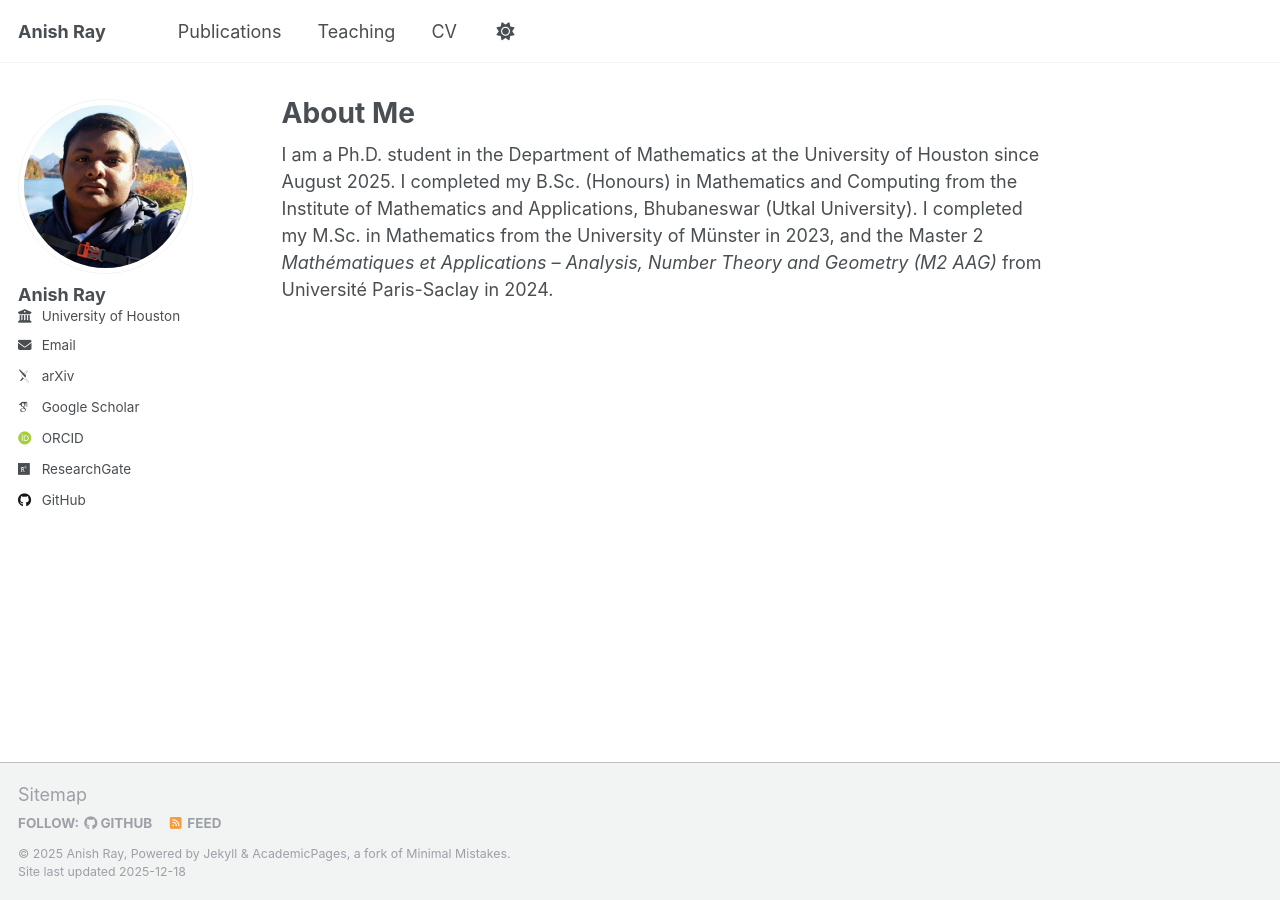
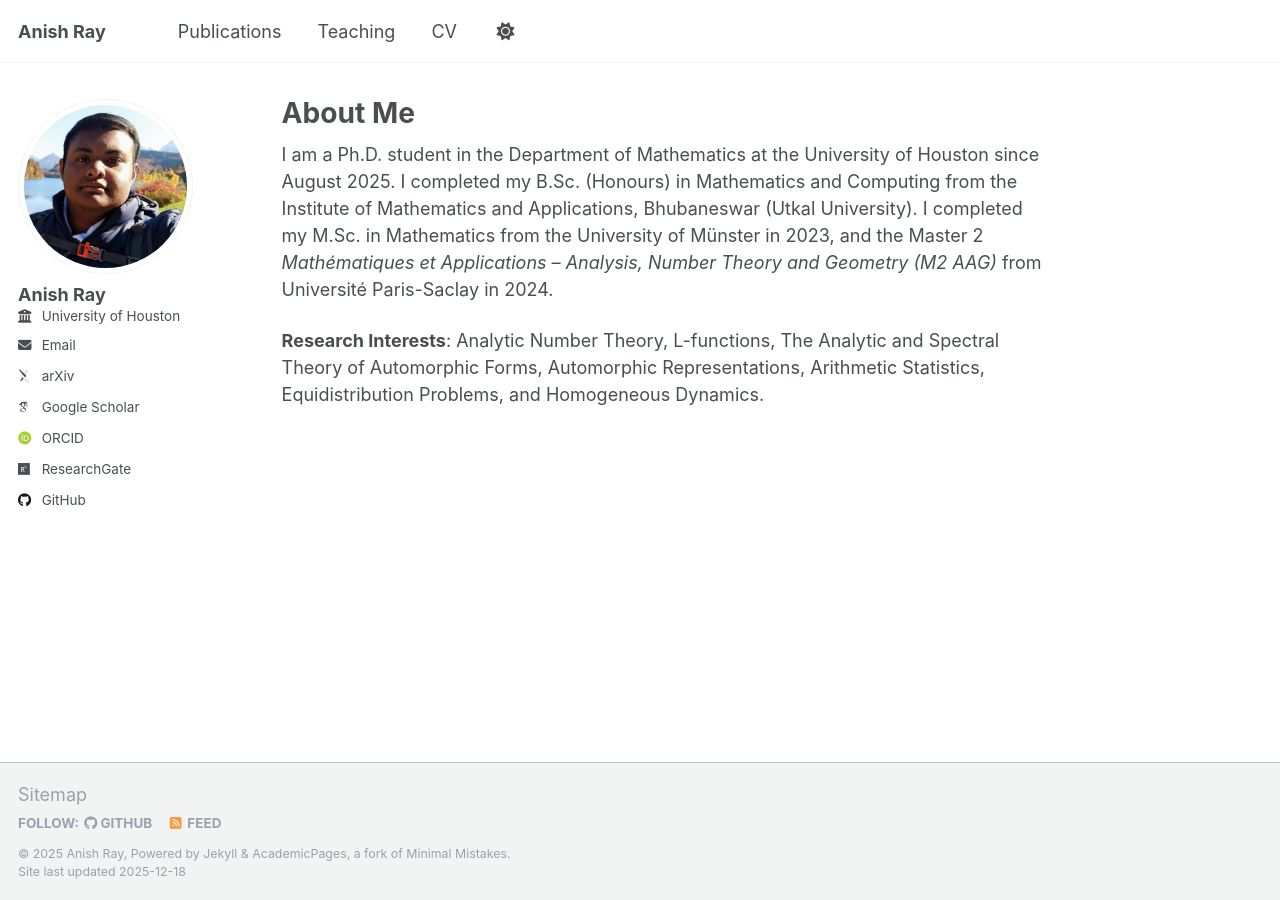
Before and after one commit to anishray49/anishray49.github.io, a Jekyll site: the page built from _pages/about.md, in a window 1280 px wide. Built offline with Jekyll 4.4.1, drawn with Linux system fonts in a browser that asks for light colours; some web fonts are replaced; a script that is not in the unit is left out.

Commit message:
Update about.md

```diff
--- a/_pages/about.md
+++ b/_pages/about.md
@@ -8,3 +8,7 @@ redirect_from:
 ---
 
 I am a Ph.D. student in the Department of Mathematics at the University of Houston since August 2025. I completed my B.Sc. (Honours) in Mathematics and Computing from the Institute of Mathematics and Applications, Bhubaneswar (Utkal University). I completed my M.Sc. in Mathematics from the University of Münster in 2023, and the Master 2 *Mathématiques et Applications – Analysis, Number Theory and Geometry (M2 AAG)* from Université Paris-Saclay in 2024.
+
+**Research Interests**: Analytic Number Theory, L-functions, The Analytic and Spectral Theory of Automorphic Forms,
+Automorphic Representations, Arithmetic Statistics, Equidistribution Problems, and Homogeneous
+Dynamics.
```
